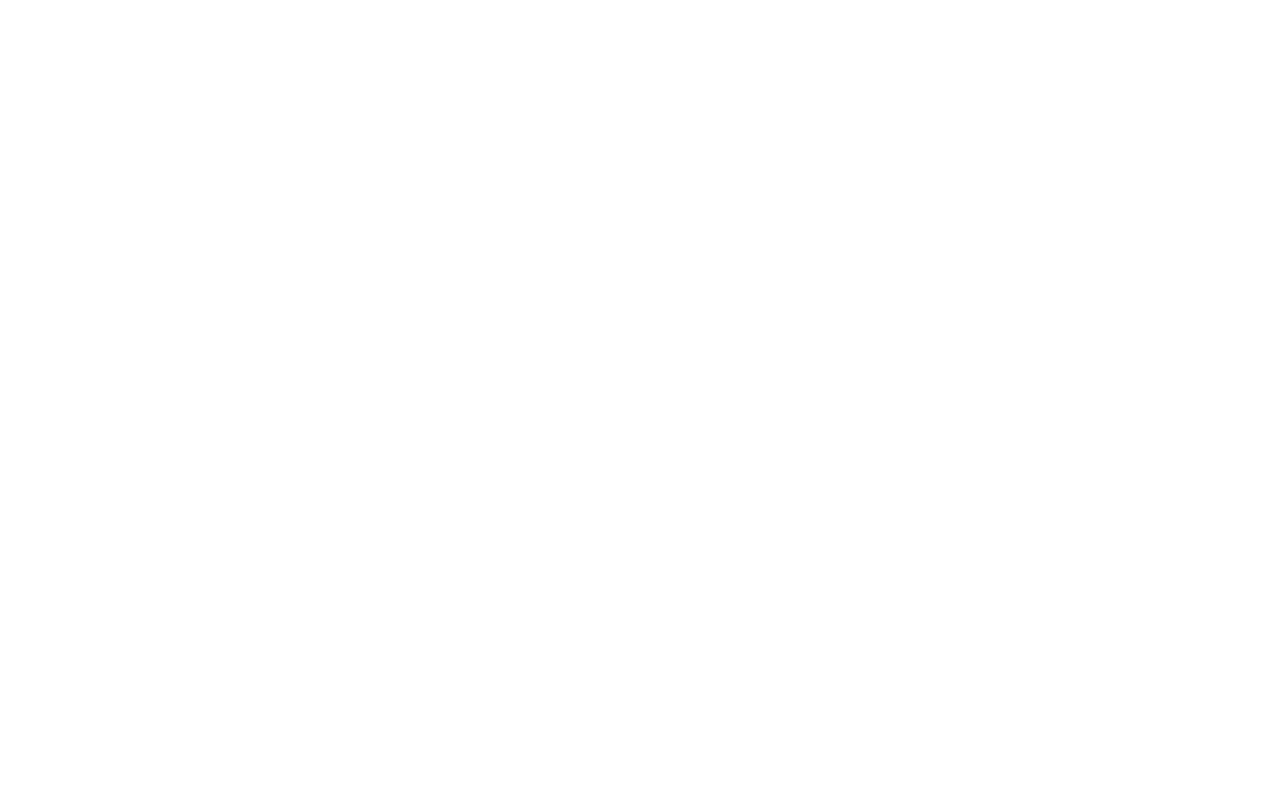
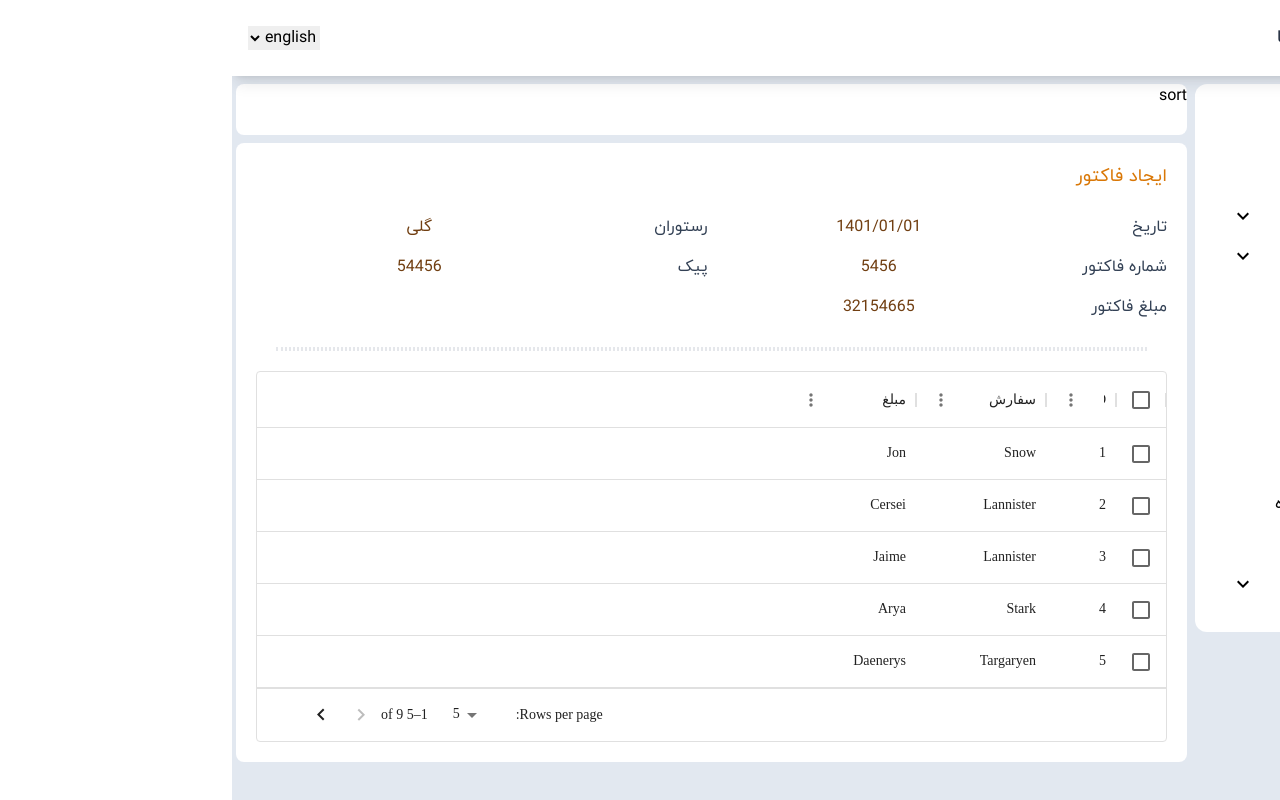
Before and after one commit to Spotbar/Resturant-Front, a React (Create React App) app: page /UnrecordedOrders/CreateOrdersFactor/1 in a window 1280 px wide. Before the commit this address had no page. Built offline with nearby package versions, Linux system fonts and the light colour scheme.

Commit message:
add muix datagrid with select ability

```diff
--- a/package.json
+++ b/package.json
@@ -9,6 +9,7 @@
     "@mui/lab": "^5.0.0-alpha.95",
     "@mui/material": "^5.13.1",
     "@mui/styled-engine-sc": "^5.12.0",
+    "@mui/x-data-grid": "^6.8.0",
     "@mui/x-date-pickers": "^6.5.0",
     "@testing-library/jest-dom": "^5.16.5",
     "@testing-library/react": "^13.3.0",
--- a/src/components/Factor/Factor.tsx
+++ b/src/components/Factor/Factor.tsx
@@ -271,7 +271,6 @@
                   );
                 }}
               />
-
               <label className=" block whitespace-nowrap w-full h-fit p-1 cursor-pointer  ">
                 پیک شرکت
               </label>
--- /dev/null
+++ b/src/components/Factor/FactorHeadDetails.tsx
@@ -0,0 +1,38 @@
+const FactorHeadDetails = () => {
+  return (
+    <div className="grid grid-cols-2 gap-2 md:grid-cols-4 text-base">
+      <div className="flex  gap-4 col-span-2 ">
+        <div className="w-1/3 text-slate-700">
+          <span className="inline-block max-w-full truncate">تاریخ</span>
+        </div>
+        <div className="w-full text-center text-yellow-900">1401/01/01</div>
+      </div>
+      <div className="flex   gap-4 col-span-2">
+        <div className="w-1/3 text-slate-700">
+          <span className="inline-block max-w-full truncate">رستوران</span>
+        </div>
+        <div className="w-full text-center text-yellow-900">گلی</div>
+      </div>
+
+      <div className="flex gap-4 col-span-2">
+        <div className="w-1/3 text-slate-700 ">
+          <span className="inline-block max-w-full truncate">شماره فاکتور</span>
+        </div>
+        <div className="w-full text-center text-yellow-900">5456</div>
+      </div>
+      <div className="w-full flex gap-4 col-span-2 ">
+        <div className="w-1/3 text-slate-700  ">
+          <span className="inline-block max-w-full truncate">پیک</span>
+        </div>
+        <div className="w-full text-center text-yellow-900 ">54456</div>
+      </div>
+      <div className="flex gap-4 col-span-2">
+        <div className="w-1/3 text-slate-700 overflow-hidden">
+          <span className="inline-block max-w-full truncate">مبلغ فاکتور</span>
+        </div>
+        <div className="w-full text-center text-yellow-900">32154665</div>
+      </div>
+    </div>
+  );
+};
+export default FactorHeadDetails;
--- /dev/null
+++ b/src/components/Factor/SelectFactorItemsTable.tsx
@@ -0,0 +1,57 @@
+import * as React from "react";
+import { DataGrid, GridColDef } from "@mui/x-data-grid";
+import { createTheme, ThemeProvider } from "@mui/material/styles";
+
+const columns: GridColDef[] = [
+  { field: "id", headerName: "ID", width: 70 },
+  { field: "Name", headerName: "سفارش", width: 130 },
+  { field: "Cost", headerName: "مبلغ", width: 130 },
+  //   {
+  //     field: "age",
+  //     headerName: "Age",
+  //     type: "number",
+  //     width: 90,
+  //   },
+];
+
+const rows = [
+  { id: 1, Name: "Snow", Cost: "Jon" },
+  { id: 2, Name: "Lannister", Cost: "Cersei" },
+  { id: 3, Name: "Lannister", Cost: "Jaime" },
+  { id: 4, Name: "Stark", Cost: "Arya" },
+  { id: 5, Name: "Targaryen", Cost: "Daenerys" },
+  { id: 6, Name: "Melisandre", Cost: null },
+  { id: 7, Name: "Clifford", Cost: "Ferrara" },
+  { id: 8, Name: "Frances", Cost: "Rossini" },
+  { id: 9, Name: "Roxie", Cost: "Harvey" },
+];
+
+export default function DataTable() {
+  const theme = createTheme({
+    palette: {
+      primary: { main: "#d97706" },
+    },
+    direction: "rtl",
+    typography: {
+      fontFamily: "IRANSansMobile",
+    },
+  });
+
+  return (
+    <div className="w-full h-700 ">
+      <ThemeProvider theme={theme}>
+        <DataGrid
+          rows={rows}
+          columns={columns}
+          initialState={{
+            pagination: {
+              paginationModel: { page: 0, pageSize: 5 },
+            },
+          }}
+          pageSizeOptions={[5, 10]}
+          checkboxSelection
+        />
+      </ThemeProvider>
+    </div>
+  );
+}
--- a/src/components/UnrecordedOrder/UnRecordedOrdersTable.tsx
+++ b/src/components/UnrecordedOrder/UnRecordedOrdersTable.tsx
@@ -60,7 +60,7 @@
             <span
               className="text-amber-900 underline cursor-pointer"
               onClick={() => {
-                navigate(`CreateFactor/${ordersId}`);
+                navigate(`CreateOrdersFactor/${ordersId}`);
               }}
             >
               {cell.getValue<string>()}
--- a/src/pages/Admin/Factor/CreateOrdersFactor.tsx
+++ b/src/pages/Admin/Factor/CreateOrdersFactor.tsx
@@ -1,44 +1,51 @@
 import { useMutation, useQueryClient } from "react-query";
 import Main from "../../../components/Layout/Main";
 import { AddFactor } from "../../../api";
+import { useEffect, useState } from "react";
 import IFactor from "../../../Interface/IFactor";
-import { useNavigate } from "react-router-dom";
+import { useNavigate, useParams } from "react-router-dom";
 import Factor from "../../../components/Factor/Factor";
+import FactorHeadDetails from "../../../components/Factor/FactorHeadDetails";
+import SelectFactorItemsTable from "../../../components/Factor/SelectFactorItemsTable";
 
 const CreateOrdersFactor = () => {
-  const initialValues: IFactor = {
-    Id: "",
-    FactorNumber: "",
-    FactorDate: "",
-    DeliveryCost: 0,
-    FactorAmount: 0,
-    IsClosed: false,
-    IsDeliveryByCompanyPaid: false,
-    Restaurant: { Id: "", Name: "" },
-  };
-  const navigate = useNavigate();
-  const client = useQueryClient();
-  const addFactorMutation = useMutation(async (factor: IFactor) => {
-    const data = await AddFactor(factor);
-    if (data && data.data) {
-      client.invalidateQueries("factors", { refetchInactive: true });
-      navigate("/Factors");
-    }
-  });
+  const { id } = useParams<{ id: string }>();
+  const [Id, setId] = useState<string>("");
+  useEffect(() => {
+    if (id) setId(id);
+  }, [id]);
 
-  const handleFormSubmit = (factor: IFactor) => {
-    console.log(factor);
-    addFactorMutation.mutate(factor);
-  };
+  // const initialValues: IFactor = {
+  //   Id: "",
+  //   FactorNumber: "",
+  //   FactorDate: "",
+  //   DeliveryCost: 0,
+  //   FactorAmount: 0,
+  //   IsClosed: false,
+  //   IsDeliveryByCompanyPaid: false,
+  //   Restaurant: { Id: "", Name: "" },
+  // };
+  // const navigate = useNavigate();
+  // const client = useQueryClient();
+  // const addFactorMutation = useMutation(async (factor: IFactor) => {
+  //   const data = await AddFactor(factor);
+  //   if (data && data.data) {
+  //     client.invalidateQueries("factors", { refetchInactive: true });
+  //     navigate("/Factors");
+  //   }
+  // });
+
+  // const handleFormSubmit = (factor: IFactor) => {
+  //   console.log(factor);
+  //   addFactorMutation.mutate(factor);
+  // };
 
   return (
     <Main>
-      <Factor
-        factorData={initialValues}
-        btn={"ثبت"}
-        title={"ثبت فاکتور جدید"}
-        handleSubmit={handleFormSubmit}
-      />
+      <div className="text-amber-600 text-lg mb-6"> ایجاد فاکتور</div>
+      <FactorHeadDetails />
+      <div className="w-auto h-[1px] m-5  border-2 border-dotted "></div>
+      <SelectFactorItemsTable/>
     </Main>
   );
 };
--- a/src/routes/indext.tsx
+++ b/src/routes/indext.tsx
@@ -14,6 +14,7 @@
 import CreateFactor from "../pages/Admin/Factor/CreateFactor";
 import EditFactor from "../pages/Admin/Factor/EditFactor";
 import UnRecordedOrders from "../pages/Admin/UnrecordedOrders/UnRecordedOrders";
+import CreateOrdersFactor from "../pages/Admin/Factor/CreateOrdersFactor";
 
 export default function AspadanaRoutes() {
   return (
@@ -36,6 +37,7 @@
       <Route path="/CreateFactor" element={<CreateFactor />} />
       <Route path="/EditFactor/:id" element={<EditFactor />} />
       <Route path="/UnrecordedOrders" element={<UnRecordedOrders />} />
+      <Route path="UnrecordedOrders/CreateOrdersFactor/:id" element={<CreateOrdersFactor />} />
     </Routes>
   );
 }
```
